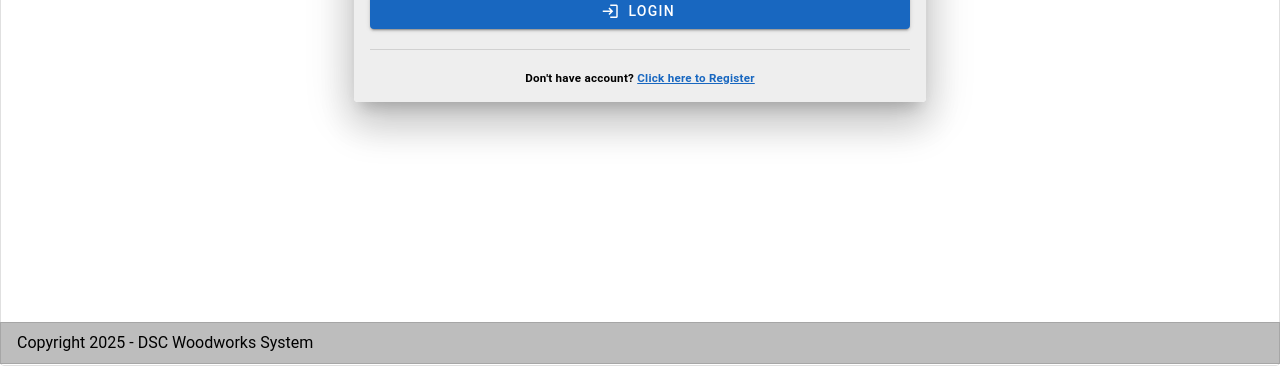
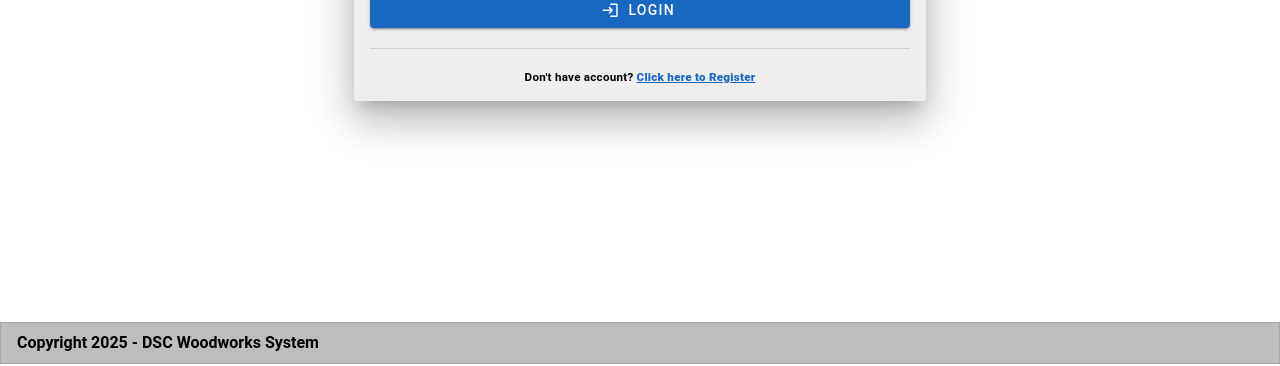
Before and after one commit to stanleygallego/DCS-SYSTEM, a Vue app: page / in a window 1280 px wide. Shown: the part 436-802 px from the top of the page. Built offline with nearby package versions, Linux system fonts and the light colour scheme.

Commit message:
fix: font weight of click to login and register

```diff
--- a/src/components/layout/AppLayout.vue
+++ b/src/components/layout/AppLayout.vue
@@ -1,15 +1,16 @@
 <script setup>
 import { ref } from 'vue'
 
-const theme = ref('light')
+const theme = ref(localStorage.getItem('theme') ?? 'light')
 
 function onClick() {
   theme.value = theme.value === 'light' ? 'dark' : 'light'
+  localStorage.setItem('theme', theme.value)
 }
 </script>
 
 <template>
-  <v-responsive class="border rounded">
+  <v-responsive>
     <v-app :theme="theme">
       <v-app-bar
         class="px-3"
@@ -31,7 +32,11 @@ function onClick() {
         <v-container> <slot name="content"> </slot> </v-container>
       </v-main>
 
-      <v-footer :color="theme === 'light' ? 'grey-lighten-1' : 'grey-darken-3'" border app
+      <v-footer
+        class="font-weight-bold"
+        :color="theme === 'light' ? 'grey-lighten-1' : 'grey-darken-3'"
+        border
+        app
         >Copyright 2025 - DSC Woodworks System</v-footer
       >
     </v-app>
--- a/src/views/auth/LogInView.vue
+++ b/src/views/auth/LogInView.vue
@@ -26,7 +26,9 @@ const { mobile } = useDisplay()
 
               <h5 class="text-center">
                 Don't have account?
-                <RouterLink class="text-primary" to="/register"> Click here to Register</RouterLink>
+                <RouterLink class="text-primary font-weight-black" to="/register">
+                  Click here to Register</RouterLink
+                >
               </h5>
             </v-card-text>
           </v-card>
--- a/src/views/auth/RegisterView.vue
+++ b/src/views/auth/RegisterView.vue
@@ -26,7 +26,9 @@ const { mobile } = useDisplay()
 
               <h5 class="text-center">
                 Already have an account?
-                <RouterLink class="text-primary" to="/">Click here to Login</RouterLink>
+                <RouterLink class="text-primary font-weight-black" to="/"
+                  >Click here to Login</RouterLink
+                >
               </h5>
             </v-card-text>
           </v-card>
```
